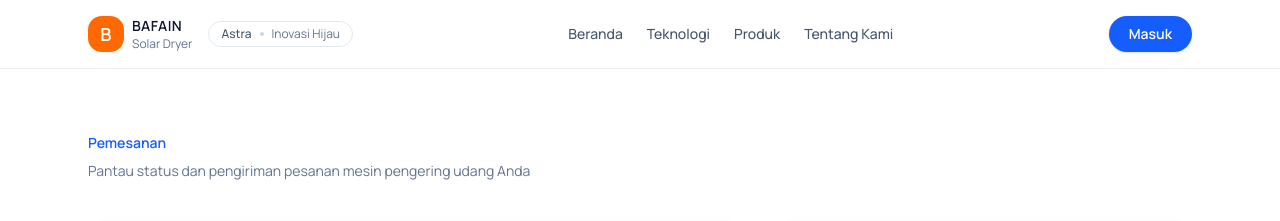
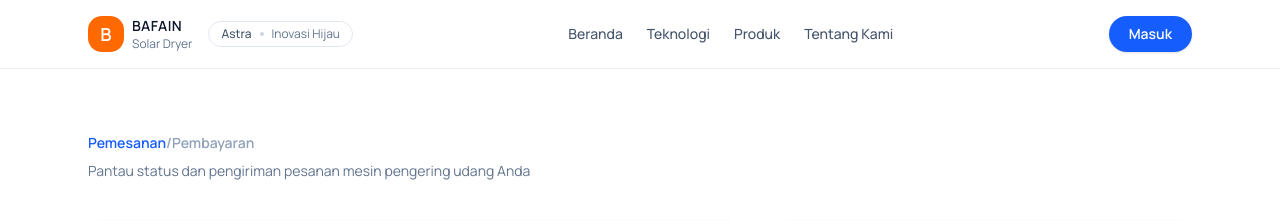
Before and after one commit to Haeryz/Bafain, a React (Vite) app: page /pemesanan in a window 1280 px wide. Shown: the top 221 px of the page. Built offline with nearby package versions, Linux system fonts and the light colour scheme.

Commit message:
Update Pemesanan Page

```diff
--- a/src/pages/Pemesanan.tsx
+++ b/src/pages/Pemesanan.tsx
@@ -41,7 +41,9 @@ export function Pemesanan() {
     <PageLayout>
       <section className="mx-auto w-full max-w-6xl px-6 pb-20 pt-12 md:pt-16">
         <div>
-          <p className="text-sm font-semibold text-blue-600">Pemesanan</p>
+          <p className="text-sm font-semibold text-blue-600">
+            Pemesanan<span className="text-slate-400">/Pembayaran</span>
+          </p>
           <p className="mt-2 text-sm text-slate-500">
             Pantau status dan pengiriman pesanan mesin pengering udang Anda
           </p>
```
